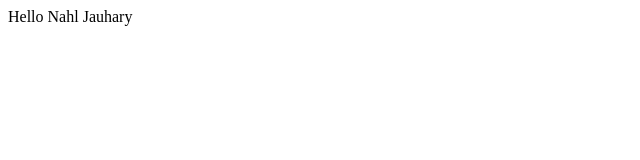
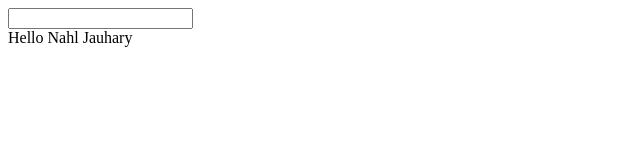
Before and after one commit to NahlJoe/BelajarGit, a plain HTML site: page index.html in a window 1280 px wide. Shown: the whole page, without its empty margins (0-640 px from the left). Drawn offline with Linux system fonts and the light colour scheme.

Commit message:
feat : menambahkan input

```diff
--- a/index.html
+++ b/index.html
@@ -6,6 +6,9 @@
     <title>Document</title>
 </head>
 <body>
+    <form action="">
+        <input type="text" name="searching" id="">
+    </form>
         Hello Nahl Jauhary
 </body>
 </html>
```
